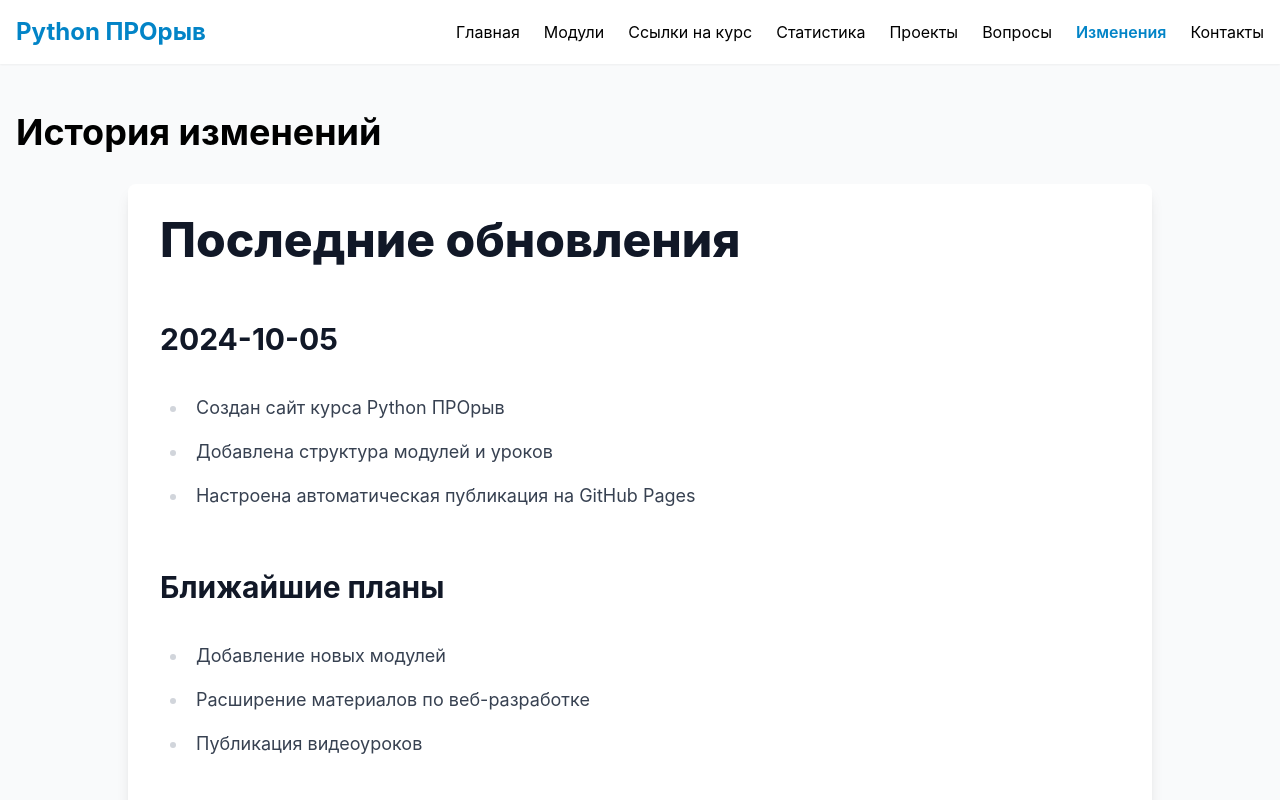
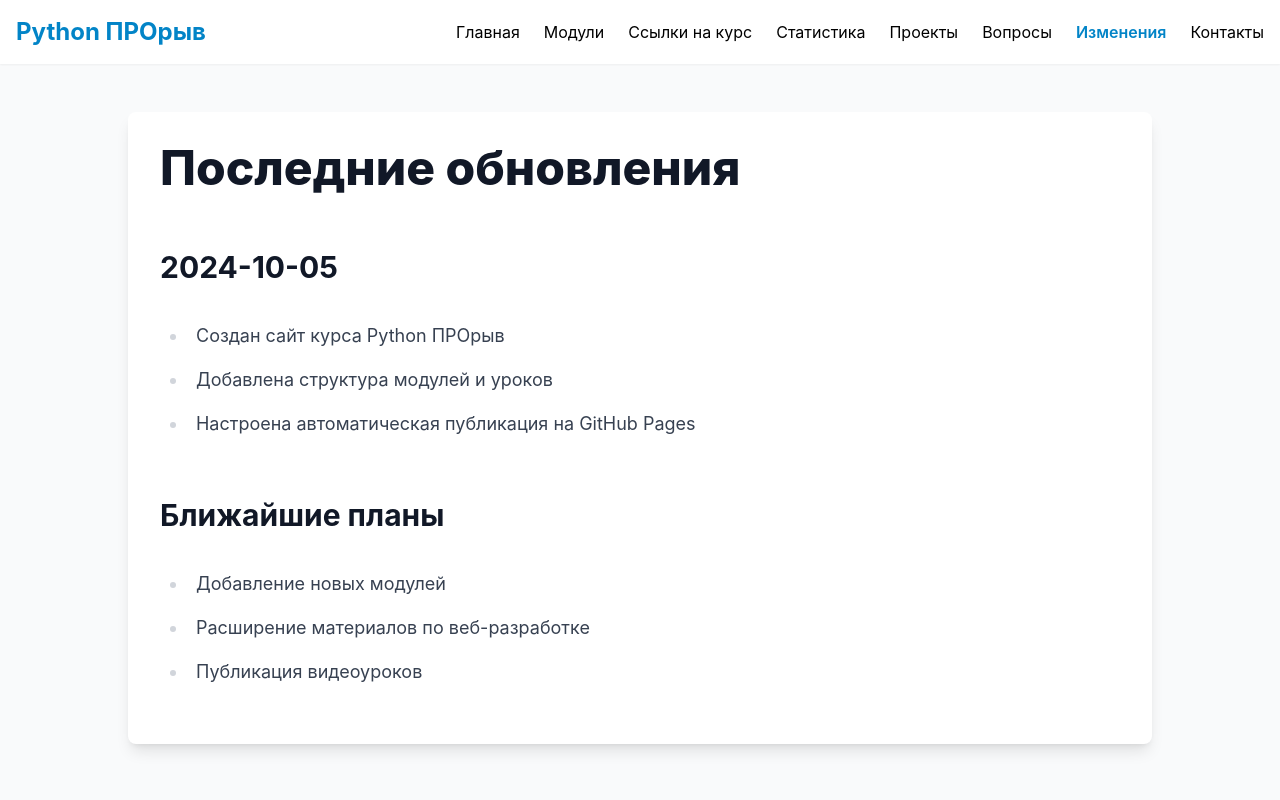
Before and after one commit to mahenzon/python-breakthrough-landing, a Nuxt app in the folder website/: page /changelog in a window 1280 px wide. Shown: the top 800 px of the page. Built offline with nearby package versions, Linux system fonts and the light colour scheme.

Commit message:
remove excessive header on changelog

```diff
--- a/website/pages/changelog.vue
+++ b/website/pages/changelog.vue
@@ -1,7 +1,5 @@
 <template>
   <div class="container mx-auto px-4 py-12">
-    <h1 class="text-4xl font-bold mb-8">{{ $t('changelog.title') }}</h1>
-
     <div class="max-w-5xl mx-auto">
       <article class="prose prose-lg max-w-none bg-white rounded-lg shadow-lg p-8">
         <div v-html="renderedContent"></div>
```
